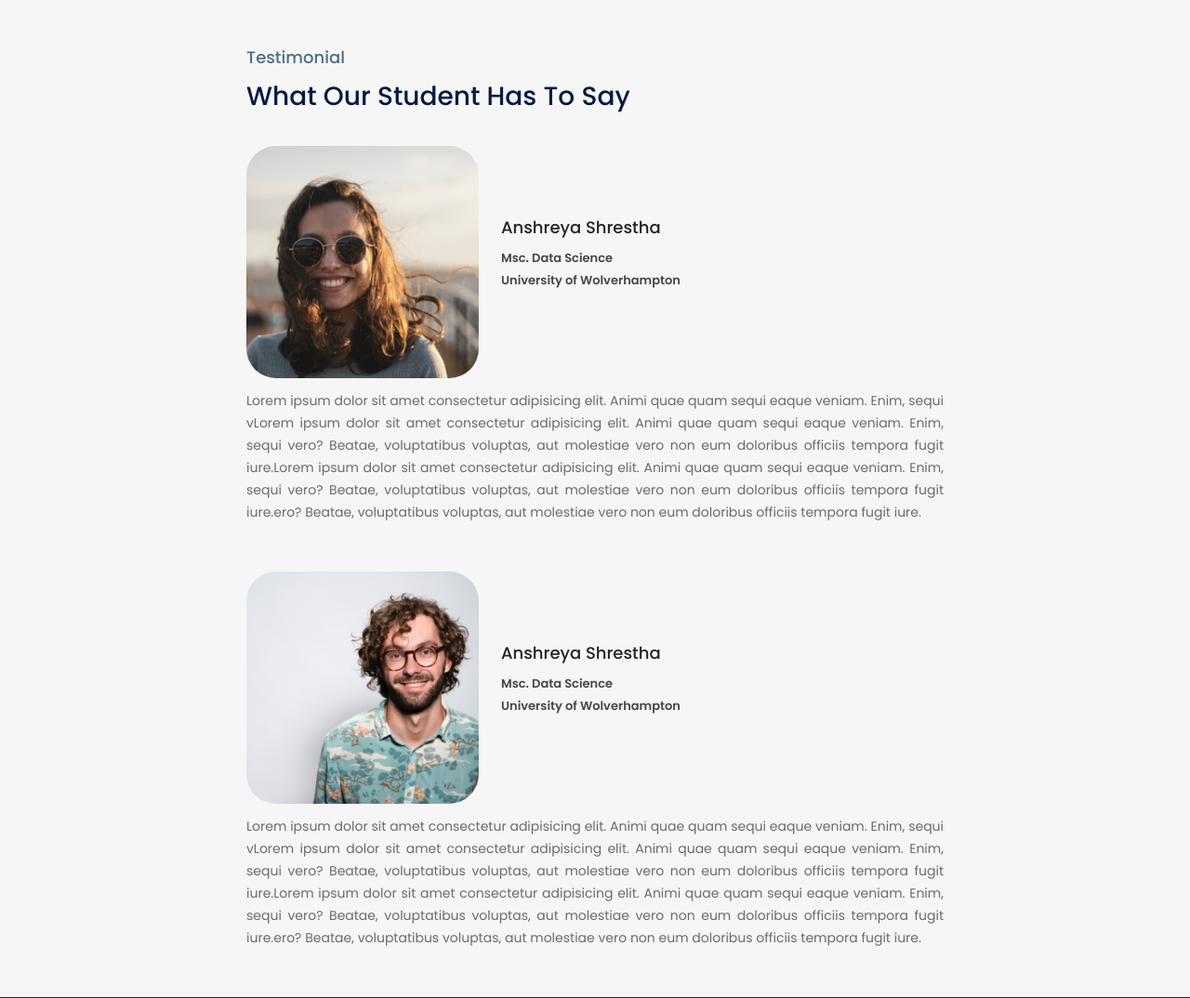
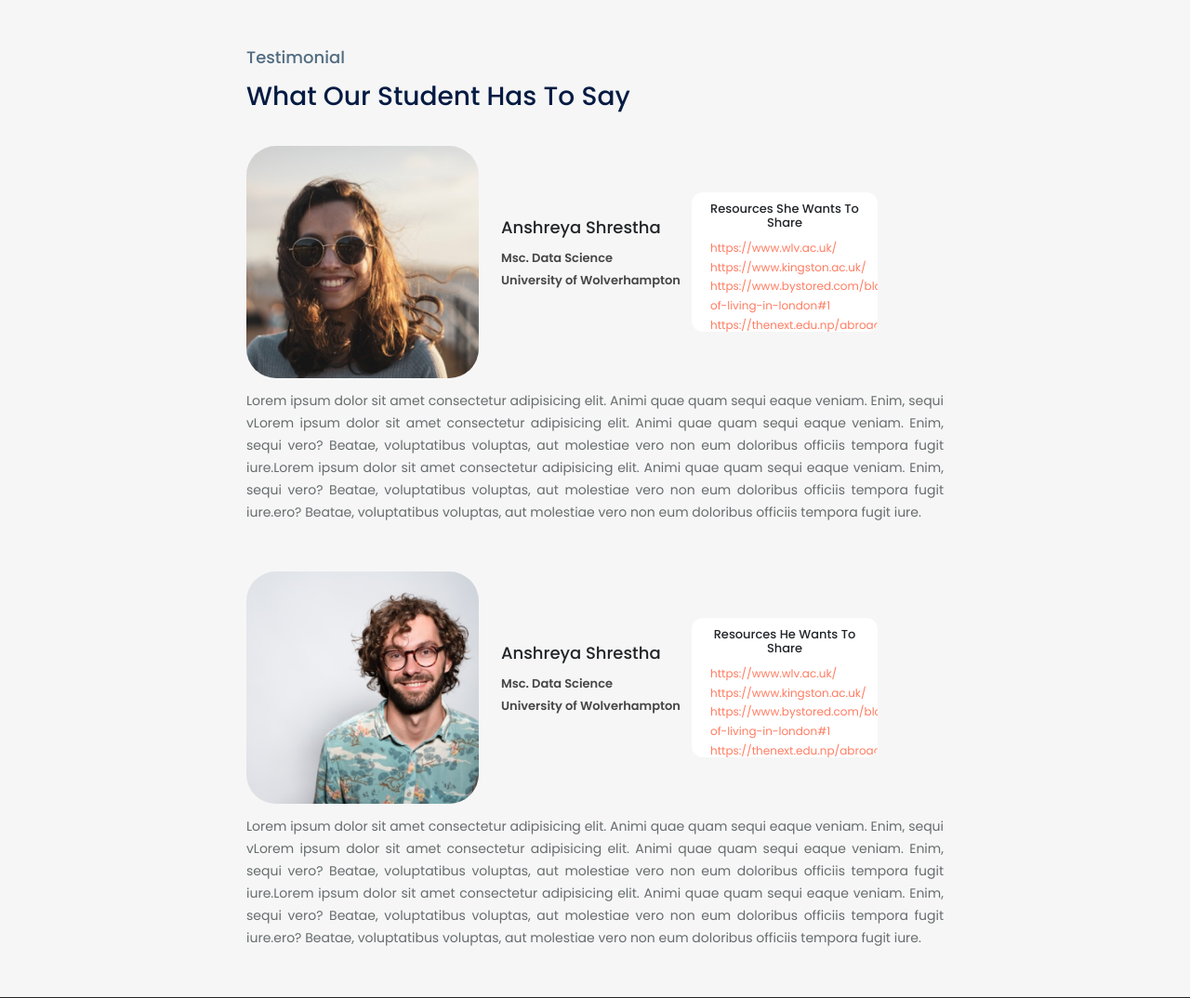
Before and after one commit to np03a170120/mission_to_global, a PHP site: page /testimonial.php in a window 1280 px wide. Shown: the part 110-1184 px from the top of the page at 93% size. Run offline with PHP 8.4, Linux system fonts and the light colour scheme.

Commit message:
raw concepts of resources in the testimonial

```diff
--- a/css/main.css
+++ b/css/main.css
@@ -1278,4 +1278,33 @@ body p {
   content: "*";
   margin-right: 12px;
 }
+
+.resource-content {
+  width: 200px;
+  height: 150px;
+  overflow-x: hidden;
+  overflow-y: scroll;
+  background: white;
+  padding: 10px 20px;
+  border-radius: 12px;
+  margin-left: 12px;
+}
+
+.resource-content li {
+  text-align: left;
+}
+
+.resource-content li a {
+  font-size: 12px;
+  color: #ff7c61;
+}
+
+.resource {
+  background: white;
+}
+
+.resource h5 {
+  font-size: 13px;
+  text-transform: capitalize;
+}
 /*# sourceMappingURL=main.css.map */
--- a/css/main.scss
+++ b/css/main.scss
@@ -1115,3 +1115,29 @@
         margin-bottom: 8px;
     }
 }
+
+.resource-content {
+    width: 200px;
+    height: 150px;
+    overflow-x: hidden;
+    overflow-y: scroll;
+    background: white;
+    padding: 10px 20px;
+    border-radius: 12px;
+    margin-left: 12px;
+    li {
+        text-align: left;
+        a {
+            font-size: 12px;
+            color: $primary_color;
+        }
+    }
+}
+
+.resource {
+    background: white;
+    h5 {
+        font-size: 13px;
+        text-transform: capitalize;
+    }
+}
--- a/testimonial.php
+++ b/testimonial.php
@@ -38,6 +38,26 @@
                             <h6>University of Wolverhampton</h6>
                         </div>
                     </div>
+                    <div class="resource-content">
+                        <div class="resource">
+                            <h5>resources she wants to share</h5>
+                        </div>
+                        <ul>
+                            <li><a href="#">
+                                    https://www.wlv.ac.uk/
+                                </a></li>
+                            <li><a href="#">
+                                    https://www.kingston.ac.uk/
+                                </a></li>
+                            <li><a href="#">
+                                    https://www.bystored.com/blog/cost-of-living-in-london#1
+                                </a></li>
+                            <li><a href="#">
+                                    https://thenext.edu.np/abroad/study-in-uk-united-kingdom/
+                                </a></li>
+                        </ul>
+
+                    </div>
                 </div>
                 <div class="testimonial-text">
                     <p>Lorem ipsum dolor sit amet consectetur adipisicing elit. Animi quae quam sequi eaque veniam.
@@ -66,6 +86,26 @@
                             <h6>University of Wolverhampton</h6>
                         </div>
                     </div>
+                    <div class="resource-content">
+                        <div class="resource">
+                            <h5>resources he wants to share</h5>
+                        </div>
+                        <ul>
+                            <li><a href="#">
+                                    https://www.wlv.ac.uk/
+                                </a></li>
+                            <li><a href="#">
+                                    https://www.kingston.ac.uk/
+                                </a></li>
+                            <li><a href="#">
+                                    https://www.bystored.com/blog/cost-of-living-in-london#1
+                                </a></li>
+                            <li><a href="#">
+                                    https://thenext.edu.np/abroad/study-in-uk-united-kingdom/
+                                </a></li>
+                        </ul>
+
+                    </div>
                 </div>
                 <div class="testimonial-text">
                     <p>Lorem ipsum dolor sit amet consectetur adipisicing elit. Animi quae quam sequi eaque veniam.
```
Also changed, not shown: 1 other file.
